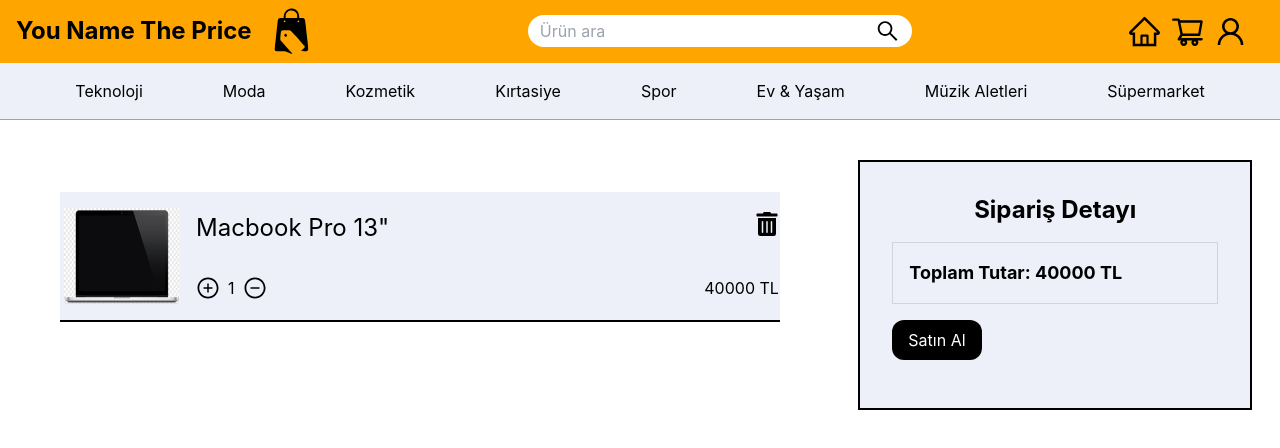
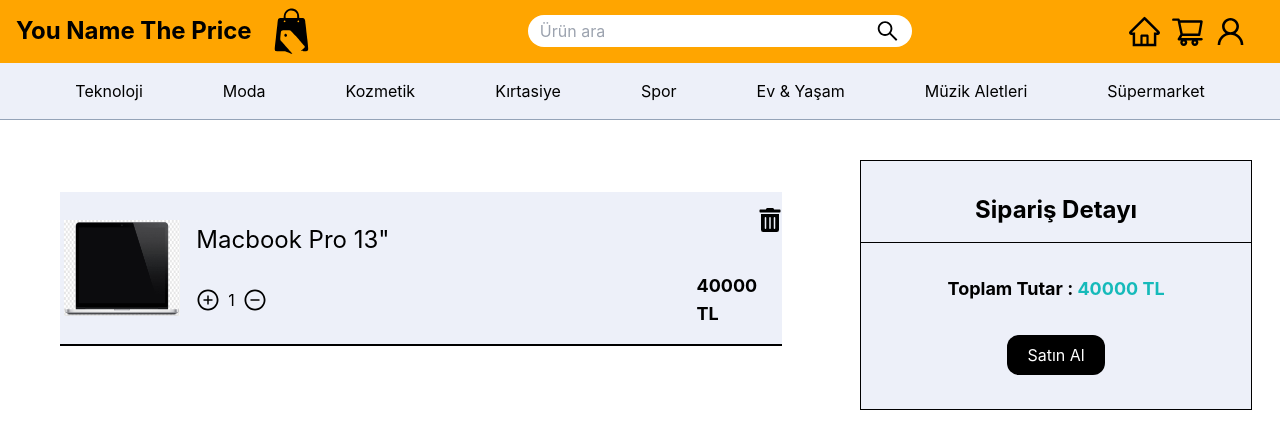
Before and after one commit to YouNameThePrice/YouNameThePrice-frontend, a React (Create React App) app: page /cart in a window 1280 px wide. Shown: the top 448 px of the page. Built offline with nearby package versions, Linux system fonts and the light colour scheme.

Commit message:
Modified Cart Page

```diff
--- a/src/pages/Cart.jsx
+++ b/src/pages/Cart.jsx
@@ -22,11 +22,9 @@
             </div>
             <div className='flex flex-col justify-end items-end ml-7 '>
                 <button><FaTrashAlt className='h-6 w-6 mb-10' /></button>
-                <h2>40000 TL</h2>
+                <h3 className='text-lg font-bold'>40000 TL</h3>
             </div>
           </div>
-          {/* Add more product cards here */}
-
         </div>
       </div>
 
@@ -34,12 +32,13 @@
       <div className="w-12" />
 
       {/* Order Detail Section */}
-      <div className="w-1/3 p-8 h-2/5 bg-light--gray border-black border-2">
-        <h2 className="text-2xl font-bold mb-4 text-center">Sipariş Detayı</h2>
-        <div className="border border-gray-300 p-4 mb-4">
-          <h3 className="text-lg font-bold">Toplam Tutar: <span>40000 TL</span></h3>
+      <div className="flex flex-col justify-center items-center w-1/3 h-2/5 bg-light--gray border border-black">
+        <h2 className="text-2xl font-bold mb-4">Sipariş Detayı</h2>
+        <hr className="border-black w-full mb-4" />
+        <div className="p-4 mb-4">
+          <h3 className="text-lg font-bold">Toplam Tutar : <span className='-text--turquoise'>40000 TL</span></h3>
         </div>
-        <button className="bg-black text-white py-2 px-4 rounded-xl">
+        <button className="bg-black text-white py-2 px-4 rounded-xl w-1/4">
           Satın Al
         </button>
       </div>
```
